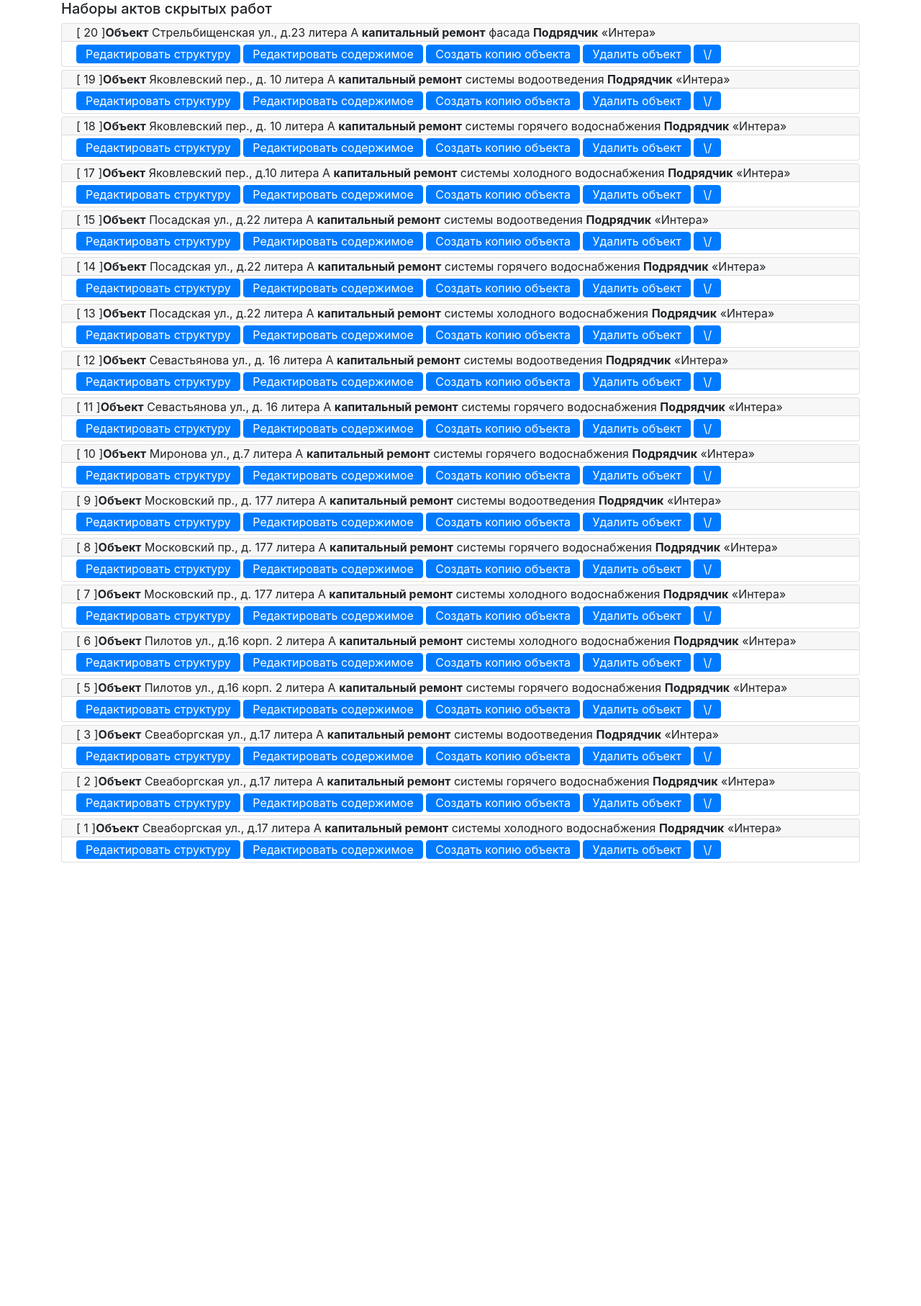
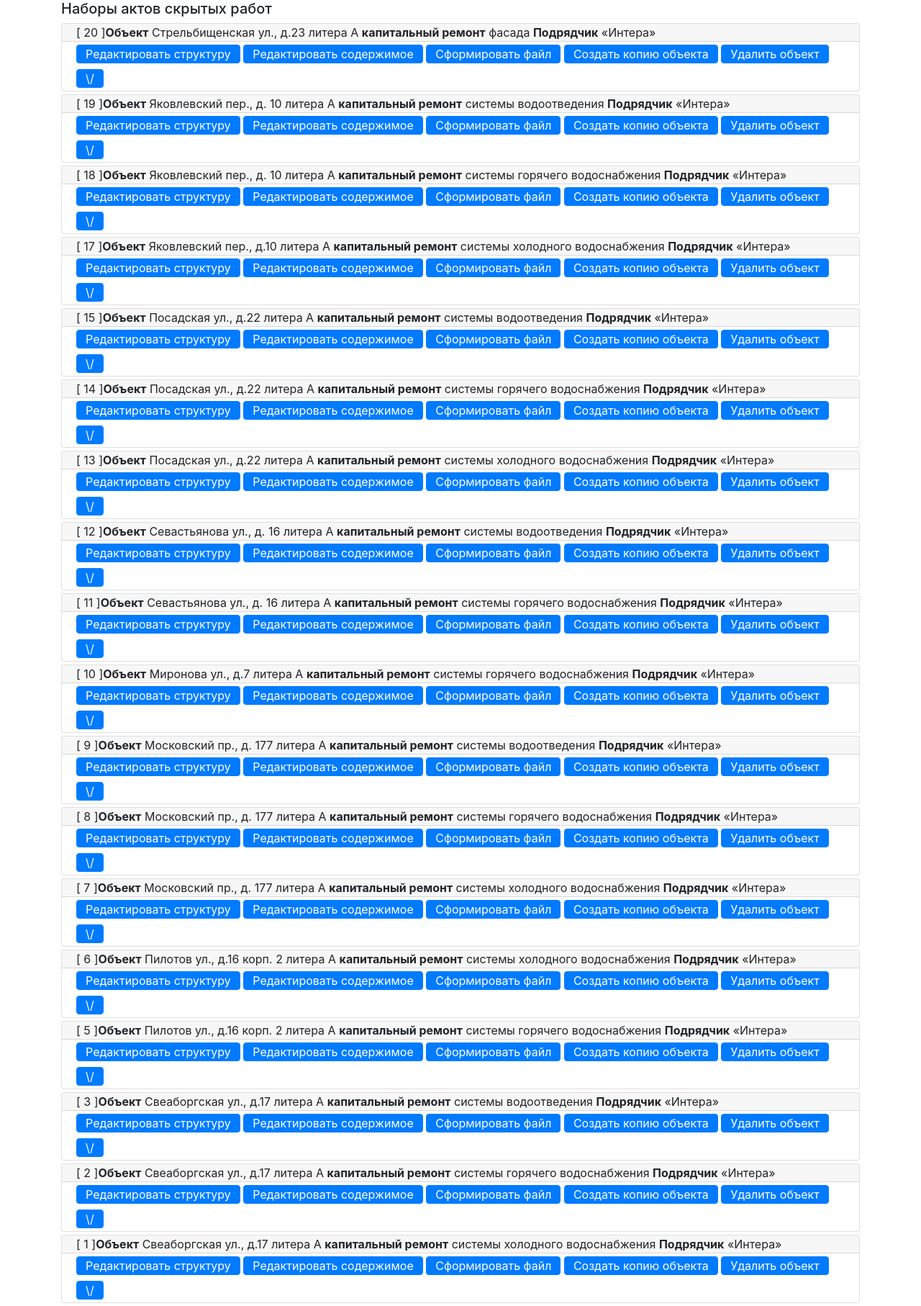
Before and after one commit to dezhik74/ActHiddeen, a Django app: page /actbase/ in a window 1280 px wide. Shown: the part 56-1870 px from the top of the page at 72% size. Before the commit the page ends 1254 px from the top, so only its background shows below. Run offline with Django 3.2, Linux system fonts and the light colour scheme; data comes from the database, SQL or seed files in the repository; both versions use the stored data as it was after the commit; some libraries are stand-ins or nearby versions.

Commit message:
Версия 0.7.1 - измененыбоевые данные

```diff
--- a/app/acts/hiddenactsbase/templates/hiddenactsbase/index.html
+++ b/app/acts/hiddenactsbase/templates/hiddenactsbase/index.html
@@ -13,6 +13,7 @@
           <div class="card-body py-0">
             <a href="{{ obj.get_absolute_url }}" class="btn btn-primary  my-1 py-0">Редактировать структуру</a>
             <a href="{{ obj.get_edit_url }}" class="btn btn-primary  my-1 py-0">Редактировать содержимое</a>
+            <a href="{% url 'make_word_file' obj.pk %}" class="btn btn-primary my-1 py-0">Сформировать файл</a>
             <a href="{% url 'copy_object' obj.pk %}" class="btn btn-primary  my-1 py-0">Создать копию объекта</a>
             <a href="{% url 'delete_object' obj.pk %}" class="btn btn-primary  my-1 py-0">Удалить объект</a>
             <a class="btn btn-primary my-1 py-0" data-toggle="collapse" href="#collapseExample{{ obj.pk }}" role="button" aria-expanded="false" aria-controls="collapseExample{{ obj.pk }}">
```
Also changed, not shown: app/acts/db.sqlite3, 2 other files.
